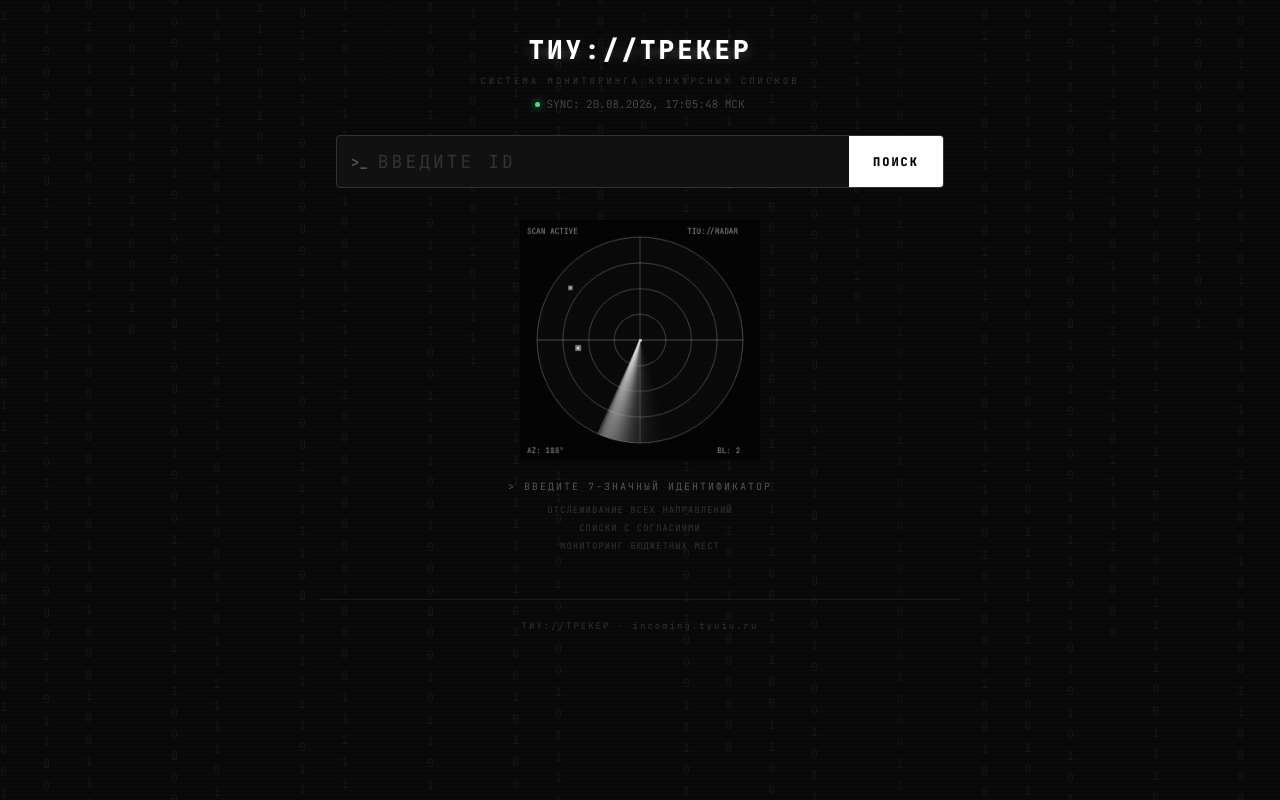
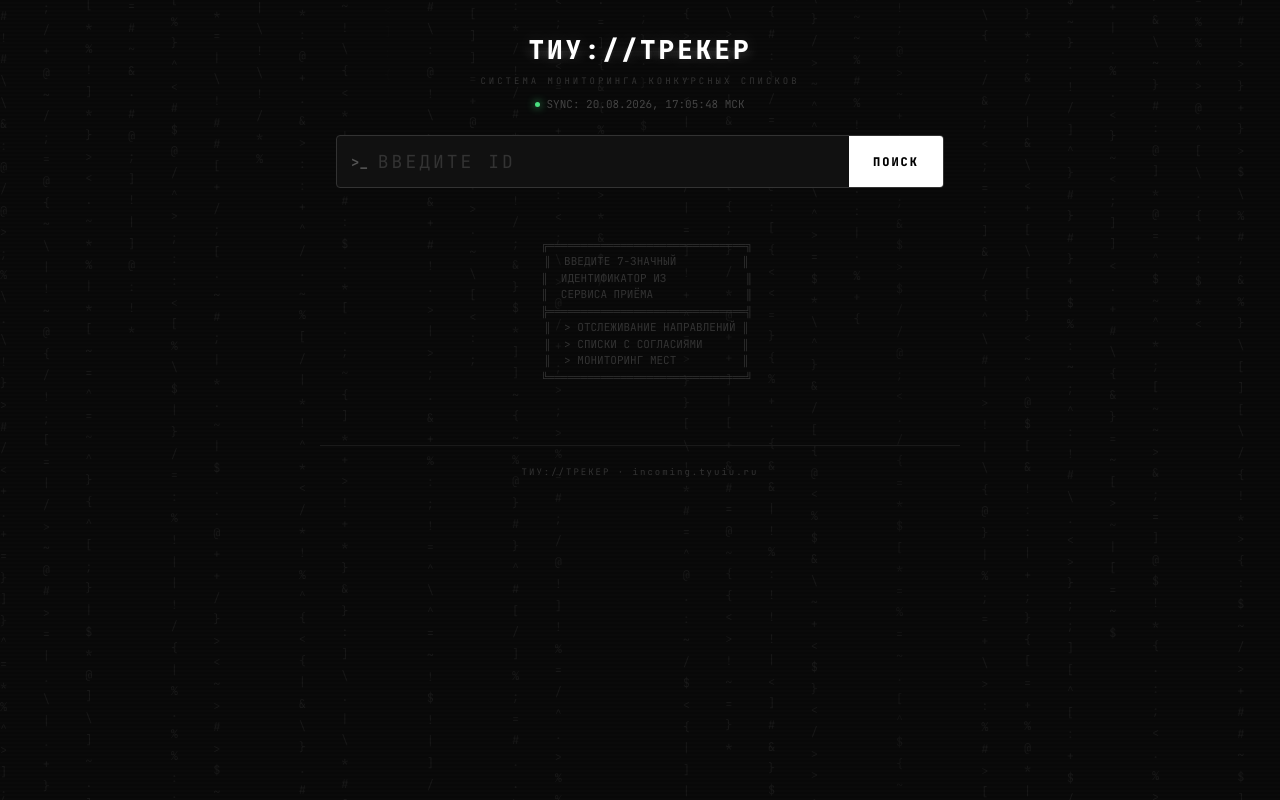
Before and after one commit to sseconddeath/tiu-tracker, a Next.js app: page / in a window 1280 px wide. Built offline with nearby package versions, Linux system fonts and the light colour scheme.

Commit message:
Update page.tsx

```diff
--- a/app/page.tsx
+++ b/app/page.tsx
@@ -89,7 +89,7 @@ export default function Page(){
       <div style={styles.scanlines}/>
       {/* Matrix bg */}
       <div style={styles.matrixWrap}>{Array.from({length:30}).map((_,i)=>{
-        const c='01001101001011010110100101'.split('')
+        const c='@#$%&*!=+<>{}[]|/\\~^;:.'.split('')
         const col=Array.from({length:80}).map(()=>c[Math.floor(Math.random()*c.length)]).join('\n')
         return<div key={i}className="matrix-col"style={{left:`${(i/30)*100}%`,animationDuration:`${20+Math.random()*25}s`,animationDelay:`-${Math.random()*30}s`}}>{col}</div>
       })}</div>
@@ -120,15 +120,16 @@ export default function Page(){
       {/* Landing */}
       {!activeId&&(
         <div style={styles.landing}>
-          <AsciiRadar/>
-          <div style={{marginTop:20,textAlign:'center'}}>
-            <div style={{fontFamily:mono,fontSize:10,color:'#555',letterSpacing:2,marginBottom:8}}>{'>'} ВВЕДИТЕ 7-ЗНАЧНЫЙ ИДЕНТИФИКАТОР</div>
-            <div style={{fontFamily:mono,fontSize:9,color:'#333',letterSpacing:1,lineHeight:2}}>
-              ОТСЛЕЖИВАНИЕ ВСЕХ НАПРАВЛЕНИЙ<br/>
-              СПИСКИ С СОГЛАСИЯМИ<br/>
-              МОНИТОРИНГ БЮДЖЕТНЫХ МЕСТ
-            </div>
-          </div>
+          <pre style={{fontFamily:mono,fontSize:11,color:'#333',lineHeight:1.5,textAlign:'center',margin:'0 auto 16px'}}>{`
+  ╔══════════════════════════════╗
+  ║  ВВЕДИТЕ 7-ЗНАЧНЫЙ          ║
+  ║  ИДЕНТИФИКАТОР ИЗ            ║
+  ║  СЕРВИСА ПРИЁМА              ║
+  ╠══════════════════════════════╣
+  ║  > ОТСЛЕЖИВАНИЕ НАПРАВЛЕНИЙ ║
+  ║  > СПИСКИ С СОГЛАСИЯМИ      ║
+  ║  > МОНИТОРИНГ МЕСТ          ║
+  ╚══════════════════════════════╝`}</pre>
 
           {savedIds.length>0&&(
             <div style={{marginTop:24}}>
@@ -388,109 +389,3 @@ const styles:Record<string,React.CSSProperties>={
   dotSmall:{width:6,height:6,borderRadius:'50%',display:'inline-block'},
   expandBtn:{marginTop:12,width:'100%',padding:'8px',background:'#0e0e0e',border:'1px solid #222',color:'#555',cursor:'pointer',fontSize:10,fontFamily:mono,letterSpacing:2},
 }
-
-function AsciiRadar(){
-  const canvasRef=useRef<HTMLCanvasElement>(null)
-  const frame=useRef(0)
-  const blips=useRef<{x:number,y:number,age:number,maxAge:number}[]>([])
-
-  useEffect(()=>{
-    const canvas=canvasRef.current
-    if(!canvas)return
-    const ctx=canvas.getContext('2d')
-    if(!ctx)return
-    const W=280,H=280
-    canvas.width=W;canvas.height=H
-    const cx=W/2,cy=H/2,R=120
-
-    const chars='.·:;+*#@'.split('')
-    let angle=0
-    let tick=0
-
-    const draw=()=>{
-      ctx.fillStyle='rgba(10,10,10,0.15)'
-      ctx.fillRect(0,0,W,H)
-
-      // Grid circles
-      ctx.strokeStyle='rgba(255,255,255,0.06)'
-      ctx.lineWidth=1
-      for(let r=30;r<=R;r+=30){
-        ctx.beginPath();ctx.arc(cx,cy,r,0,Math.PI*2);ctx.stroke()
-      }
-      // Cross
-      ctx.beginPath();ctx.moveTo(cx-R,cy);ctx.lineTo(cx+R,cy);ctx.stroke()
-      ctx.beginPath();ctx.moveTo(cx,cy-R);ctx.lineTo(cx,cy+R);ctx.stroke()
-
-      // Sweep line with fade trail
-      for(let t=0;t<20;t++){
-        const a=angle-t*0.015
-        const alpha=0.3*(1-t/20)
-        ctx.strokeStyle=`rgba(255,255,255,${alpha})`
-        ctx.lineWidth=1.5-t*0.05
-        ctx.beginPath()
-        ctx.moveTo(cx,cy)
-        ctx.lineTo(cx+Math.cos(a)*R,cy+Math.sin(a)*R)
-        ctx.stroke()
-      }
-
-      // Sweep glow
-      ctx.beginPath()
-      ctx.moveTo(cx,cy)
-      ctx.arc(cx,cy,R,angle-0.4,angle)
-      ctx.closePath()
-      const grad=ctx.createConicGradient(angle,cx,cy)
-      grad.addColorStop(0,'rgba(255,255,255,0)')
-      grad.addColorStop(0.06,'rgba(255,255,255,0.04)')
-      grad.addColorStop(1,'rgba(255,255,255,0)')
-      ctx.fillStyle=grad
-      ctx.fill()
-
-      // Add new blips occasionally
-      if(tick%60===0){
-        const ba=Math.random()*Math.PI*2
-        const br=30+Math.random()*(R-40)
-        blips.current.push({x:cx+Math.cos(ba)*br,y:cy+Math.sin(ba)*br,age:0,maxAge:120+Math.random()*60})
-      }
-
-      // Draw blips
-      blips.current=blips.current.filter(b=>{
-        b.age++
-        if(b.age>b.maxAge)return false
-        const fade=b.age<20?b.age/20:b.age>b.maxAge-30?(b.maxAge-b.age)/30:1
-        const pulse=1+0.3*Math.sin(b.age*0.15)
-        const sz=2*pulse
-
-        ctx.fillStyle=`rgba(255,255,255,${0.7*fade})`
-        ctx.fillRect(b.x-sz/2,b.y-sz/2,sz,sz)
-
-        // Glow
-        ctx.fillStyle=`rgba(255,255,255,${0.15*fade})`
-        ctx.fillRect(b.x-sz-1,b.y-sz-1,sz*2+2,sz*2+2)
-        return true
-      })
-
-      // Center dot
-      ctx.fillStyle='rgba(255,255,255,0.6)'
-      ctx.fillRect(cx-1,cy-1,3,3)
-
-      // Corner text
-      ctx.font=`9px ${mono}`
-      ctx.fillStyle='rgba(255,255,255,0.15)'
-      ctx.fillText('SCAN ACTIVE',8,16)
-      ctx.fillText(`AZ: ${(angle*180/Math.PI%360).toFixed(0)}°`,8,H-8)
-      ctx.fillText(`BL: ${blips.current.length}`,W-50,H-8)
-      ctx.fillText('TIU://RADAR',W-85,16)
-
-      angle+=0.025
-      tick++
-      frame.current=requestAnimationFrame(draw)
-    }
-
-    draw()
-    return()=>cancelAnimationFrame(frame.current)
-  },[])
-
-  return<div style={{display:'flex',justifyContent:'center',marginBottom:8}}>
-    <canvas ref={canvasRef} style={{width:240,height:240,opacity:0.9}}/>
-  </div>
-}
```
